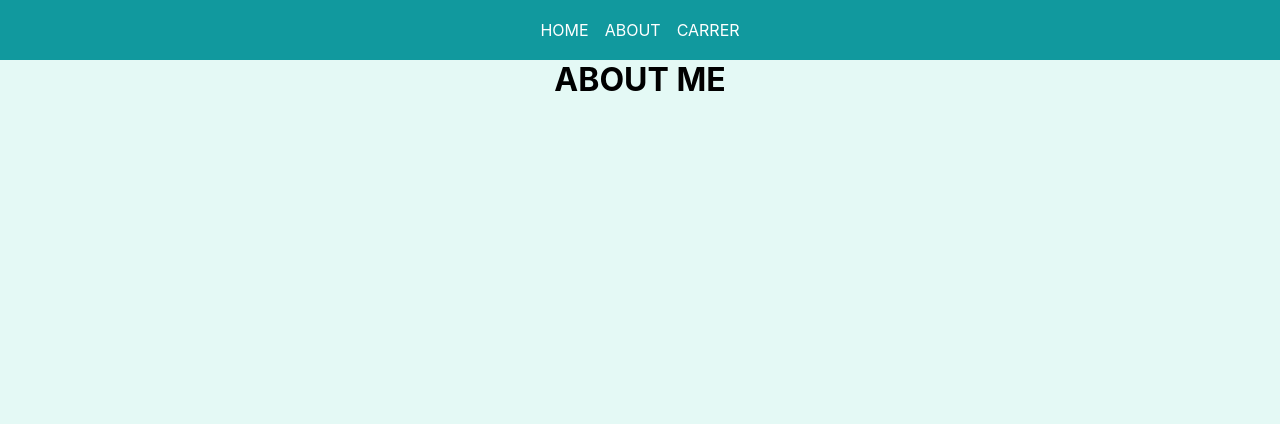
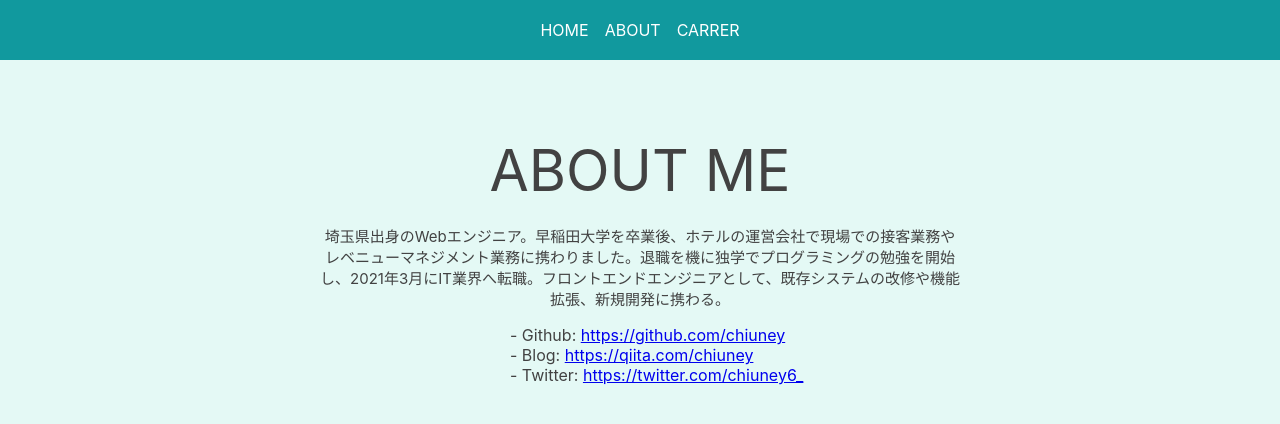
Before and after one commit to chiuney/react-portfolio, a React (Create React App) app: page /about in a window 1280 px wide. Shown: the top 424 px of the page. Built offline with nearby package versions, Linux system fonts and the light colour scheme; what styled-media-query would draw is missing.

Commit message:
Aboutページの枠組みを作成

```diff
--- a/src/components/pages/About.jsx
+++ b/src/components/pages/About.jsx
@@ -3,7 +3,15 @@ import styled from "styled-components";
 export const About = () => {
   return (
     <SContainer>
-      <h1>ABOUT ME</h1>
+      <SH1>ABOUT ME</SH1>
+      <SContentContainer>
+        <SContent>埼玉県出身のWebエンジニア。早稲田大学を卒業後、ホテルの運営会社で現場での接客業務やレベニューマネジメント業務に携わりました。退職を機に独学でプログラミングの勉強を開始し、2021年3月にIT業界へ転職。フロントエンドエンジニアとして、既存システムの改修や機能拡張、新規開発に携わる。</SContent>
+        <ul>
+          <SLi>- Github: <a href='https://github.com/chiuney'>https://github.com/chiuney</a></SLi>
+          <SLi>- Blog: <a href='https://qiita.com/chiuney'>https://qiita.com/chiuney</a></SLi>
+          <SLi>- Twitter: <a href='https://twitter.com/chiuney6_'>https://twitter.com/chiuney6_</a></SLi>
+        </ul>
+      </SContentContainer>
     </SContainer>
   );
 }
@@ -11,3 +19,27 @@ export const About = () => {
 const SContainer = styled.div`
   text-align: center;
 `
+
+const SH1 = styled.div`
+  font-size: 3.56rem;
+  line-height: 110%;
+  margin: 5rem 0 1.424rem 0;
+`
+
+const SContentContainer = styled.div`
+  width: 50%;
+  margin: 0 auto;
+`
+
+const SContent = styled.p`
+  margin: 0 0 1rem 0;
+  font-size: 15px;
+  /* text-align: left; */
+`
+
+const SLi = styled.li`
+  width: 300px;
+  list-style: none;
+  text-align: left;
+  margin: 0 auto;
+`
--- a/src/index.css
+++ b/src/index.css
@@ -1,5 +1,6 @@
 body {
   /* margin: 0; */
+  color: #424242;
   background: #e4f9f5;
   font-family: -apple-system, BlinkMacSystemFont, 'Segoe UI', 'Roboto', 'Oxygen',
     'Ubuntu', 'Cantarell', 'Fira Sans', 'Droid Sans', 'Helvetica Neue',
@@ -14,6 +15,5 @@ body {
 }
 
 code {
-  font-family: source-code-pro, Menlo, Monaco, Consolas, 'Courier New',
-    monospace;
+  font-family: 'Capriola', "ヒラギノ角ゴ ProN W3", Hiragino Kaku Gothic ProN, Meiryo, sans-serif;
 }
```
